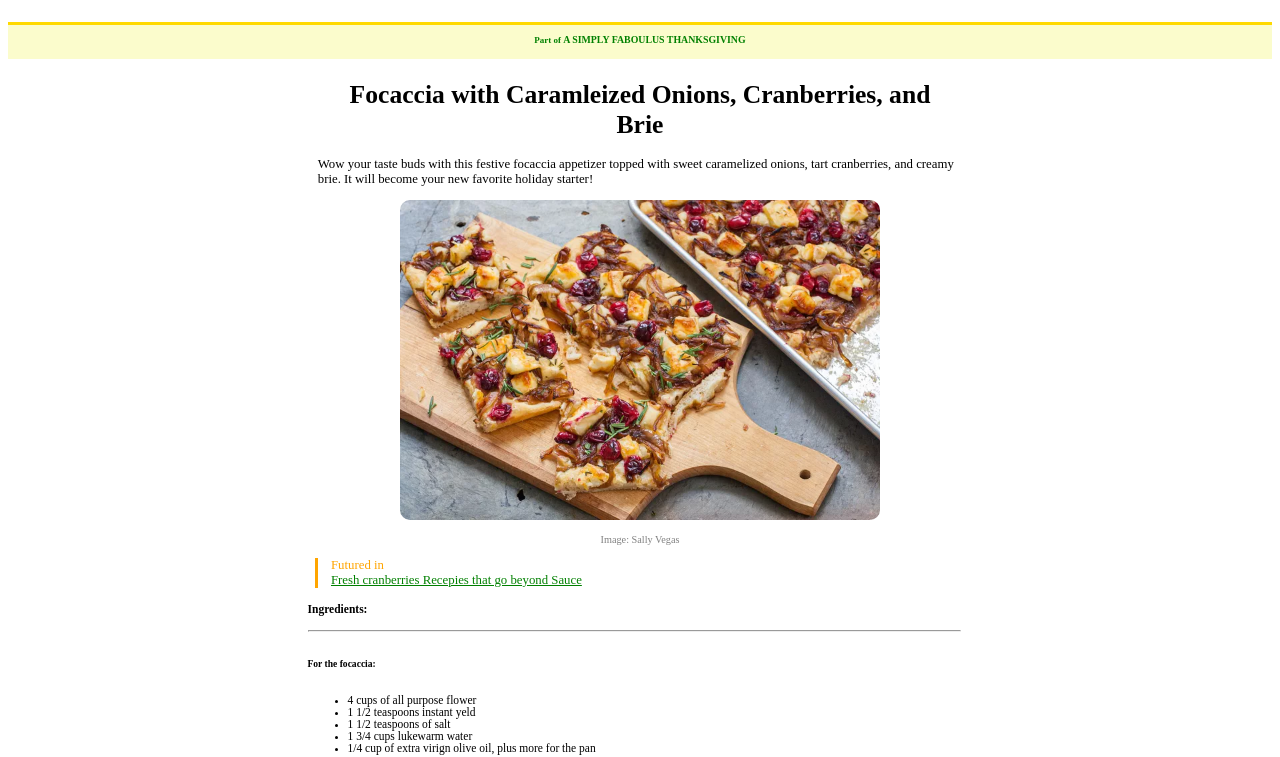
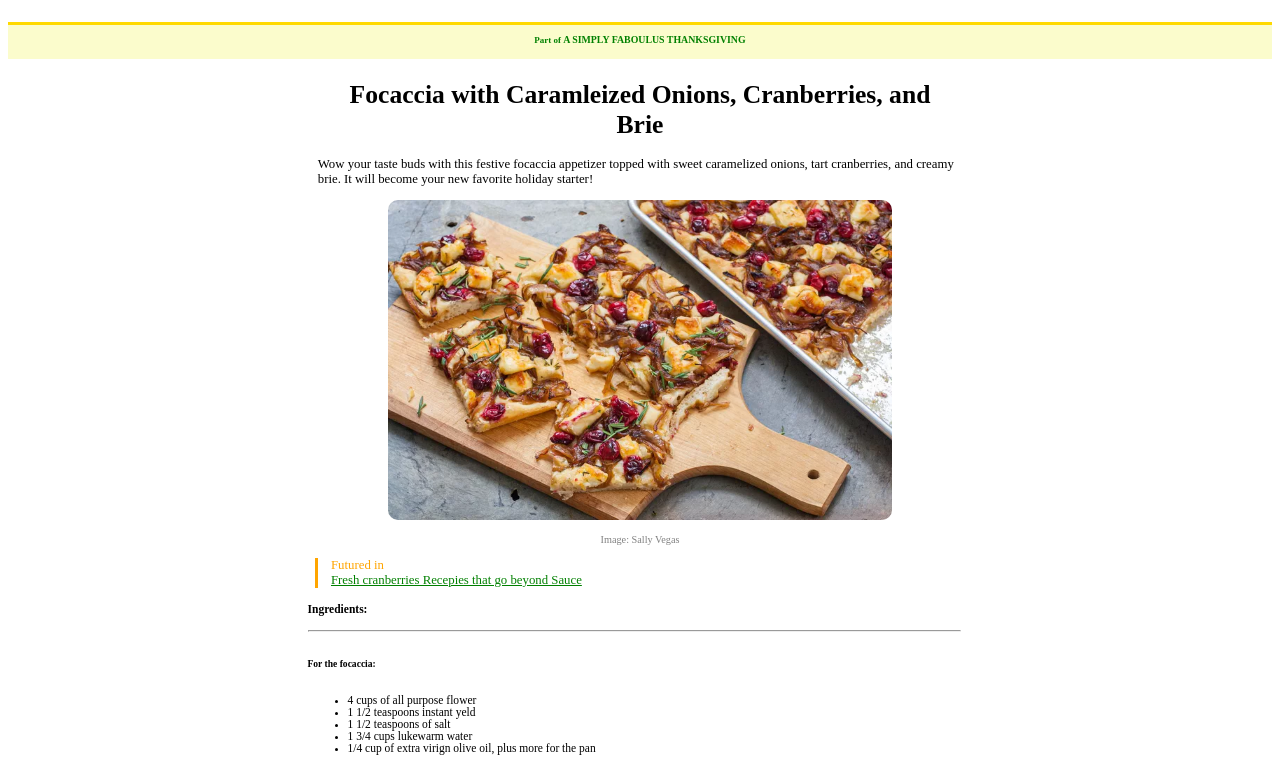
Before and after one commit to lucaf1990/Week1-Day3-Epicode, a plain HTML site: page index.html in a window 1280 px wide. Shown: the part 51-808 px from the top of the page. Drawn offline with Linux system fonts and the light colour scheme.

Commit message:
Modifica

```diff
--- a/index.html
+++ b/index.html
@@ -68,6 +68,7 @@
 
         .focaccia {
             height: 40vh;
+            width: 63vh;
             border-radius: 10px;
         }
 
```
